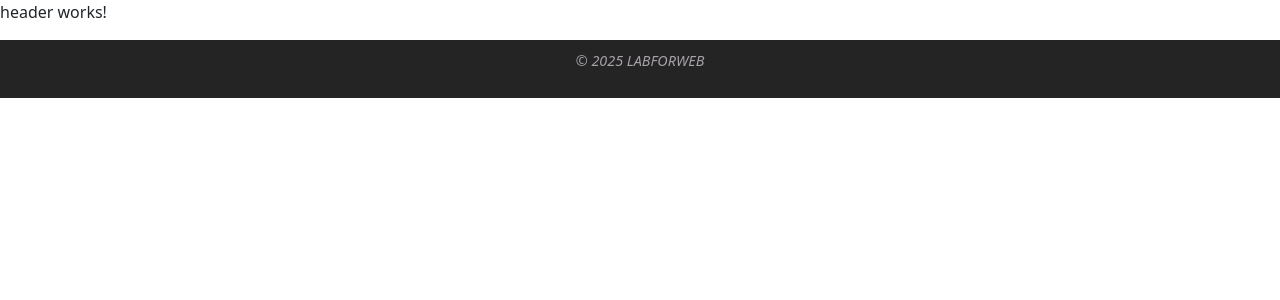
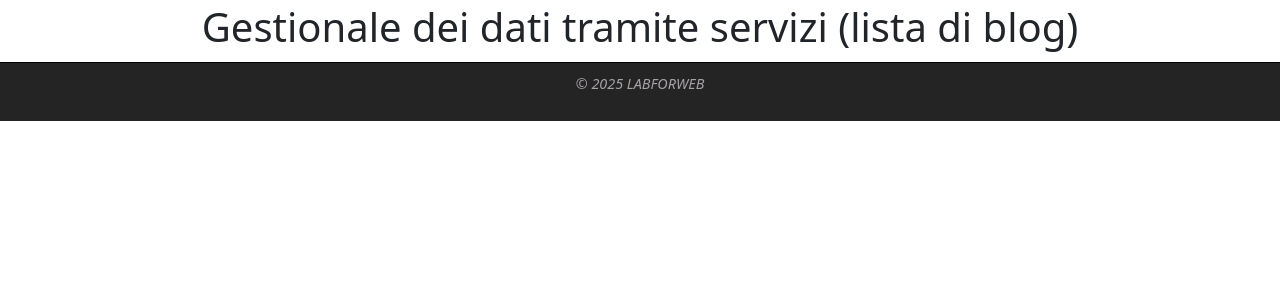
Before and after one commit to LPSimee/Stop-Code-Modulo-5, an Angular app in the folder 3-gestione-dati-service/: page / in a window 1280 px wide. Shown: the top 300 px of the page. Built offline with nearby package versions, Linux system fonts and the light colour scheme.

Commit message:
feat(header): added CSS styles

```diff
--- a/3-gestione-dati-service/src/app/header/header.component.html
+++ b/3-gestione-dati-service/src/app/header/header.component.html
@@ -1 +1,3 @@
-<p>header works!</p>
+<header>
+    <h1>Gestionale dei dati tramite servizi (lista di blog)</h1>
+</header>
--- a/3-gestione-dati-service/src/app/header/header.component.scss
+++ b/3-gestione-dati-service/src/app/header/header.component.scss
@@ -0,0 +1,7 @@
+// Header Stylesheet
+header {
+    text-align: center;
+    width: 100%;
+    padding: 3px 0;
+    border-bottom: 1px solid black;
+}
```
